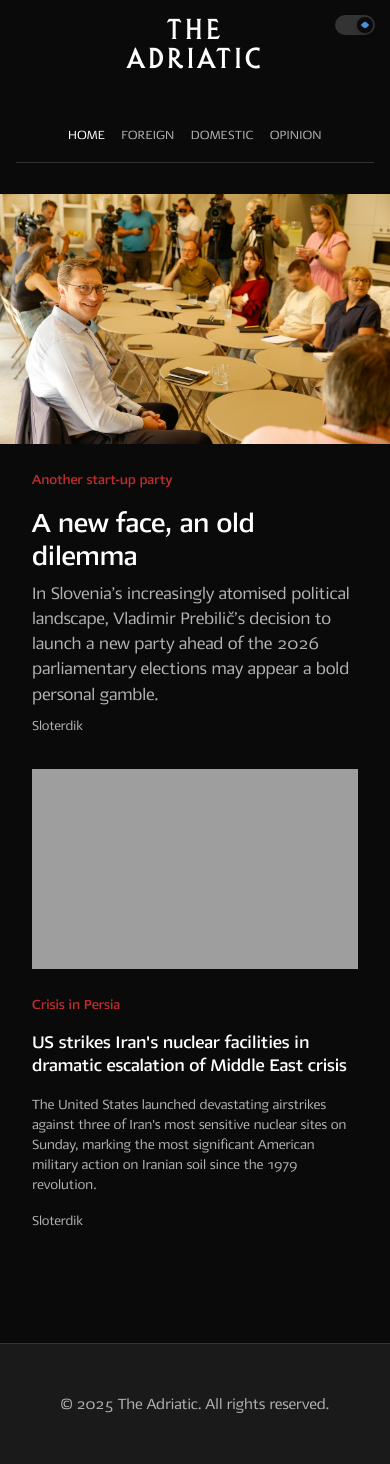
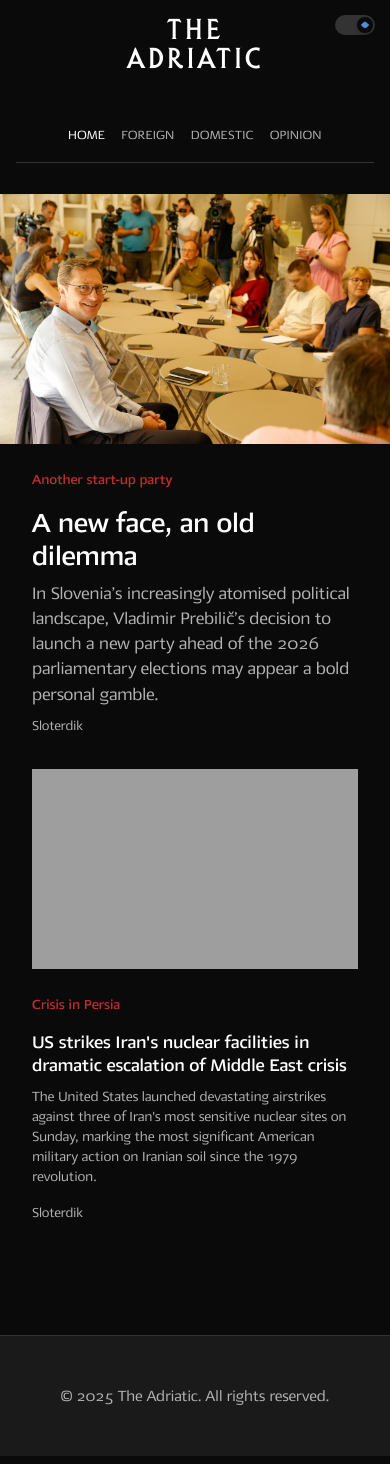
Before and after one commit to tfhoerest/azt, a Jekyll site: the page built from index.html, in a window 390 px wide. Built offline with Jekyll 4.4.1, drawn with Linux system fonts in a browser that asks for light colours; some web fonts are replaced; the list of posts is cut into pages by our own code.

Commit message:
Update home.html

```diff
--- a/_layouts/home.html
+++ b/_layouts/home.html
@@ -244,13 +244,13 @@
     .article-content h3 {
         font-size: 1.125rem;  /* Smaller article titles */
         line-height: 1.3;
-        margin-bottom: var(--z-ds-space-s);  /* Consistent spacing */
+        margin-bottom: var(--z-ds-space-xxs);  /* Consistent tighter spacing */
     }
 
     .article-excerpt {
         font-size: 0.9rem;  /* Smaller excerpts */
         line-height: 1.4;
-        margin-bottom: var(--z-ds-space-s);  /* More space before author */
+        margin-bottom: var(--z-ds-space-xxs);  /* Consistent tighter spacing */
     }
 }
 </style>
```
